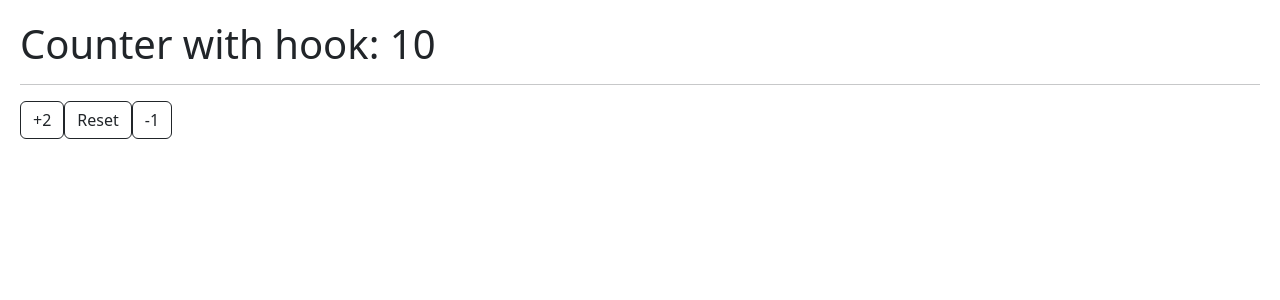
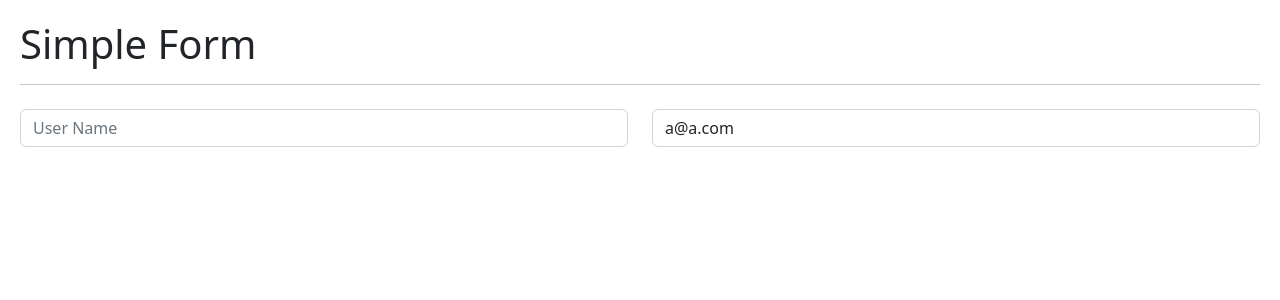
Before and after one commit to cristian-lara/react-learning, a React (Vite) app in the folder 04-hooks/hook-app/: page / in a window 1280 px wide. Shown: the top 300 px of the page. Built offline with nearby package versions, Linux system fonts and the light colour scheme.

Commit message:
feat: use effect en formulario

```diff
--- /dev/null
+++ b/04-hooks/hook-app/src/02-UseEffect/SimpleForm.jsx
@@ -0,0 +1,52 @@
+import {useEffect, useState} from "react";
+
+export const SimpleForm = () => {
+    const [formState, setFormState] = useState({
+        userName: '',
+        email: 'a@a.com'
+    });
+
+    const {userName, email} = formState
+
+    const onInputChange = ({target}) => {
+        const {name, value} = target
+        setFormState({...formState, [name]: value})
+    }
+
+    // efectos aqui
+// primer argumento el callback
+    // arreglo de depencias es decir razones por als cuales quiero disparar si esta vacio indica que solo queremos se ejecute una vez
+    // podemos tener varios use efect para cada accion que queremos controlar
+    useEffect(() => {
+      console.log('cambio el formulario')
+    }, [formState]);
+    useEffect(() => {
+        console.log('cambio el email')
+    }, [email]);
+    return (
+        <>
+            <h1>Simple Form</h1>
+            <hr/>
+            <div className="row">
+                <div className="col-md-6">
+                    <input type="text"
+                           className="form-control mt-2"
+                           placeholder="User Name"
+                           name="userName"
+                           value={userName}
+                           onChange={onInputChange}
+                    />
+                </div>
+                <div className="col-md-6">
+                    <input type="text"
+                           className="form-control mt-2"
+                           placeholder="example@a.com"
+                           name="email"
+                           value={email}
+                           onChange={onInputChange}
+                    />
+                </div>
+            </div>
+        </>
+    );
+};
--- a/04-hooks/hook-app/src/HooksApp.jsx
+++ b/04-hooks/hook-app/src/HooksApp.jsx
@@ -1,12 +1,13 @@
 import Button from "bootstrap/js/src/button.js";
 import {CounterApp} from "./01-use-state/CounterApp.jsx";
 import {CounterWithCustomHook} from "./01-use-state/CounterWithCustomHook.jsx";
+import {SimpleForm} from "./02-UseEffect/SimpleForm.jsx";
 
 export const HooksApp = () => {
     return (
         <>
-            <CounterWithCustomHook/>
-
+            {/*<CounterWithCustomHook/>*/}
+            <SimpleForm/>
         </>
     );
 };
```
